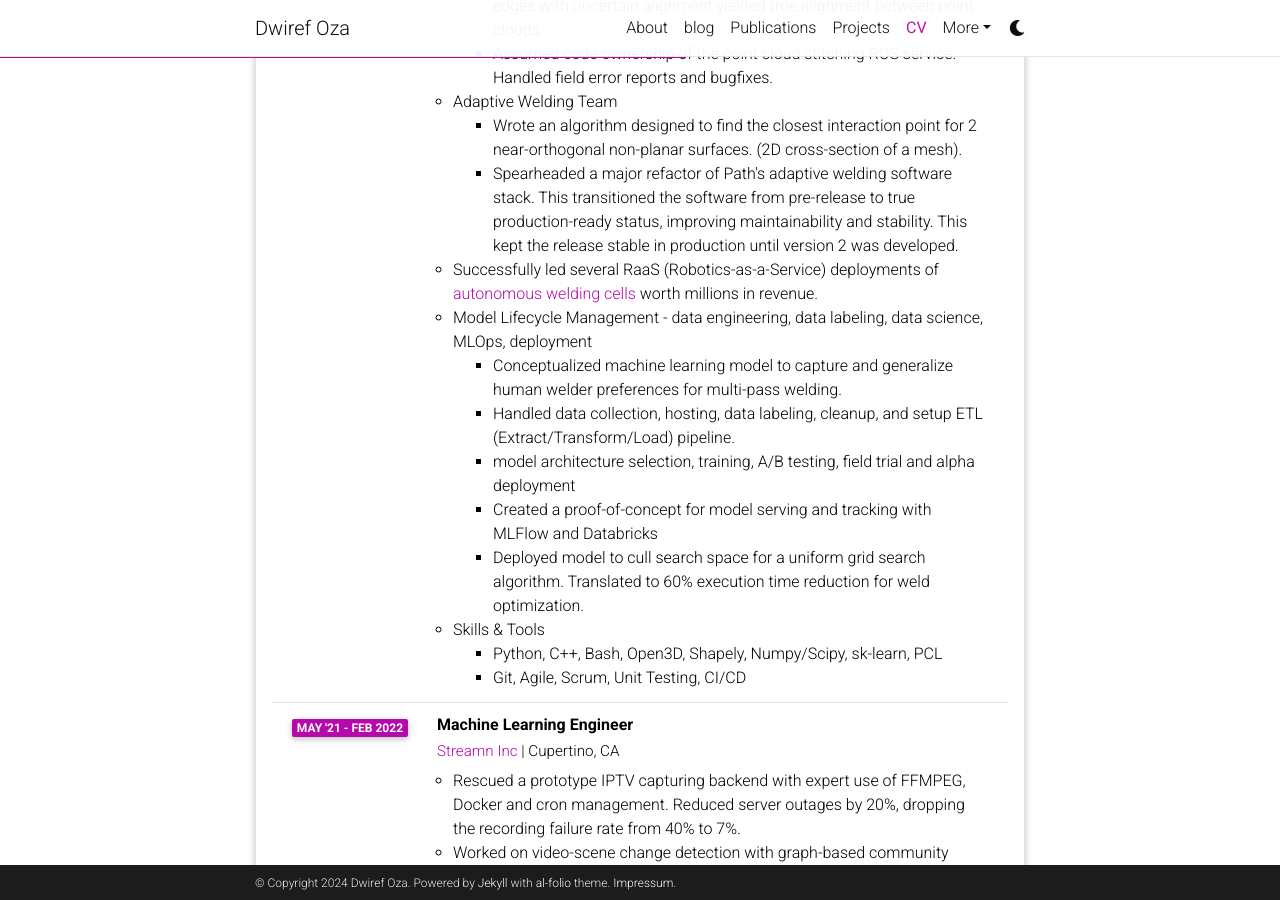
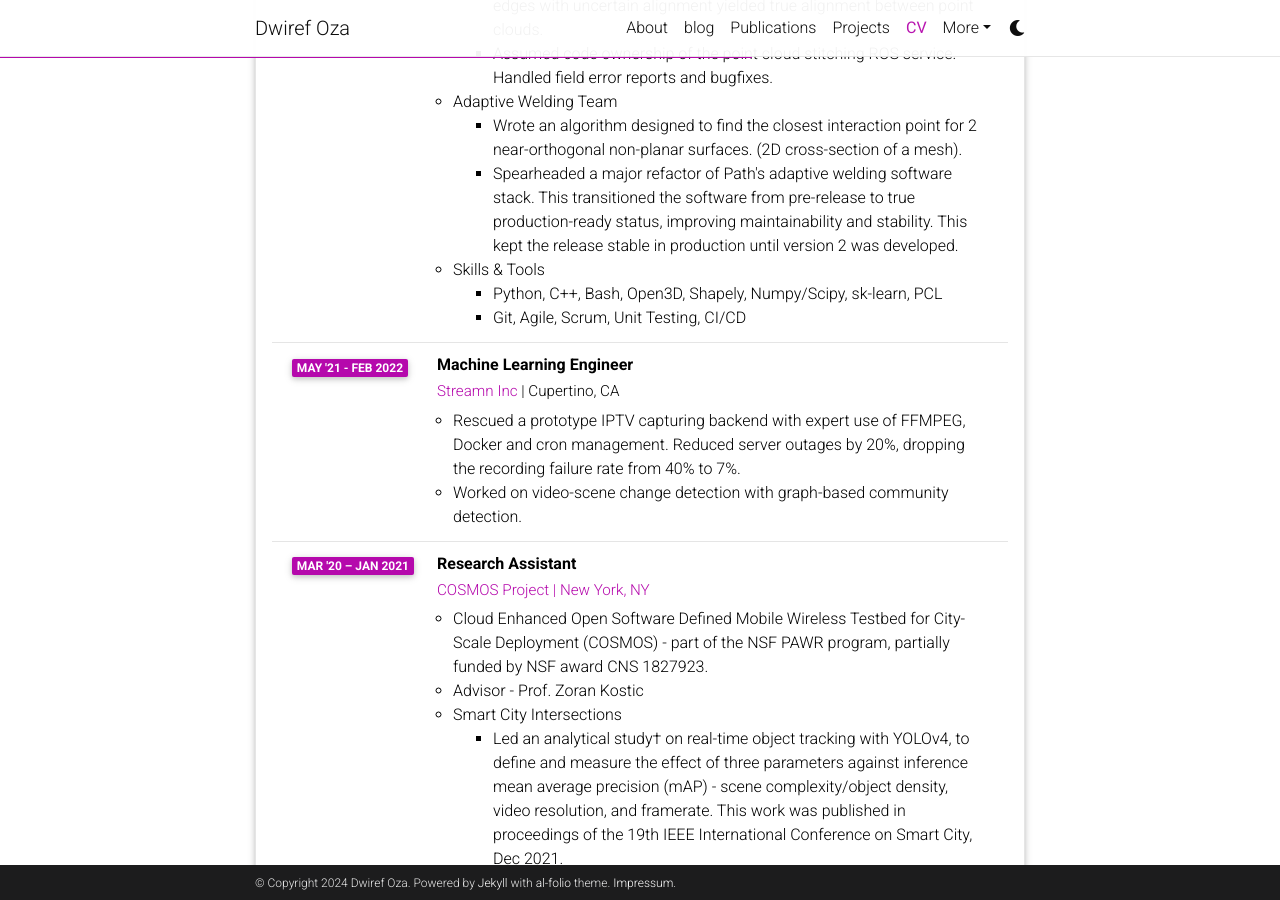
Before and after one commit to mythrandire/mythrandire.github.io, a Jekyll site: the page built from _pages/cv.md, in a window 1280 px wide and 900 px high, scrolled down 2160 px. Built offline with Jekyll 4.4.1, drawn with Linux system fonts in a browser that asks for light colours; comment, search, counter and statistics services are not loaded; a style sheet for code colours, icons or effects is not loaded.

Commit message:
remove duplicate bullets

```diff
--- a/_data/cv.yml
+++ b/_data/cv.yml
@@ -66,14 +66,6 @@
           contents:
           - Wrote an algorithm designed to find the closest interaction point for 2 near-orthogonal non-planar surfaces. (2D cross-section of a mesh).
           - Spearheaded a major refactor of Path's adaptive welding software stack. This transitioned the software from pre-release to true production-ready status, improving maintainability and stability. This kept the release stable in production until version 2 was developed.
-        - Successfully led several RaaS (Robotics-as-a-Service) deployments of <a href="https://www.path-robotics.com/robotic-welding-systems/the-robots/aw3/">autonomous welding cells</a> worth millions in revenue.
-        - title: Model Lifecycle Management - data engineering, data labeling, data science, MLOps, deployment
-          contents:
-          - Conceptualized machine learning model to capture and generalize human welder preferences for multi-pass welding.
-          - Handled data collection, hosting, data labeling, cleanup, and setup ETL (Extract/Transform/Load) pipeline.
-          - model architecture selection, training, A/B testing, field trial and alpha deployment
-          - Created a proof-of-concept for model serving and tracking with MLFlow and Databricks
-          - Deployed model to cull search space for a uniform grid search algorithm. Translated to 60% execution time reduction for weld optimization.
         - title: Skills & Tools
           contents:
           - Python, C++, Bash, Open3D, Shapely, Numpy/Scipy, sk-learn, PCL
```
